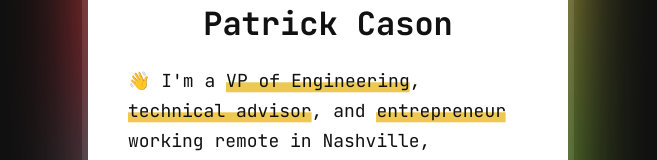
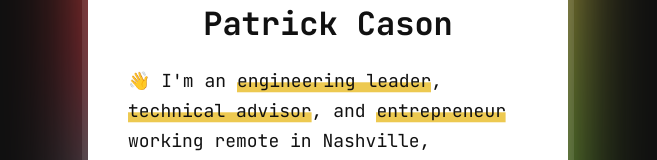
Before and after one commit to cereallarceny/website, a Next.js app: page / in a window 1280 px wide. Shown: the part 347-507 px from the top of the page, without its empty margins (312-969 px from the left). Built offline with nearby package versions, Linux system fonts and the light colour scheme.

Commit message:
Update tooltip text and greeting in page.tsx

```diff
--- a/app/page.tsx
+++ b/app/page.tsx
@@ -16,13 +16,16 @@ const data = {
   name: 'Patrick Cason',
   content: () => (
     <>
-      <span>👋 I&apos;m a</span>{' '}
+      <span>👋 I&apos;m an</span>{' '}
       <Tooltip
-        text="VP of Engineering"
+        text="engineering leader"
         parentStyles={styles.highlight}
         childStyles={styles.tooltip}
       >
-        G2i
+        VP of Engineering @{' '}
+        <Link href="https://g2i.ai" target="_blank" rel="external">
+          G2i
+        </Link>
       </Tooltip>
       <span>,</span>{' '}
       <Tooltip
```
